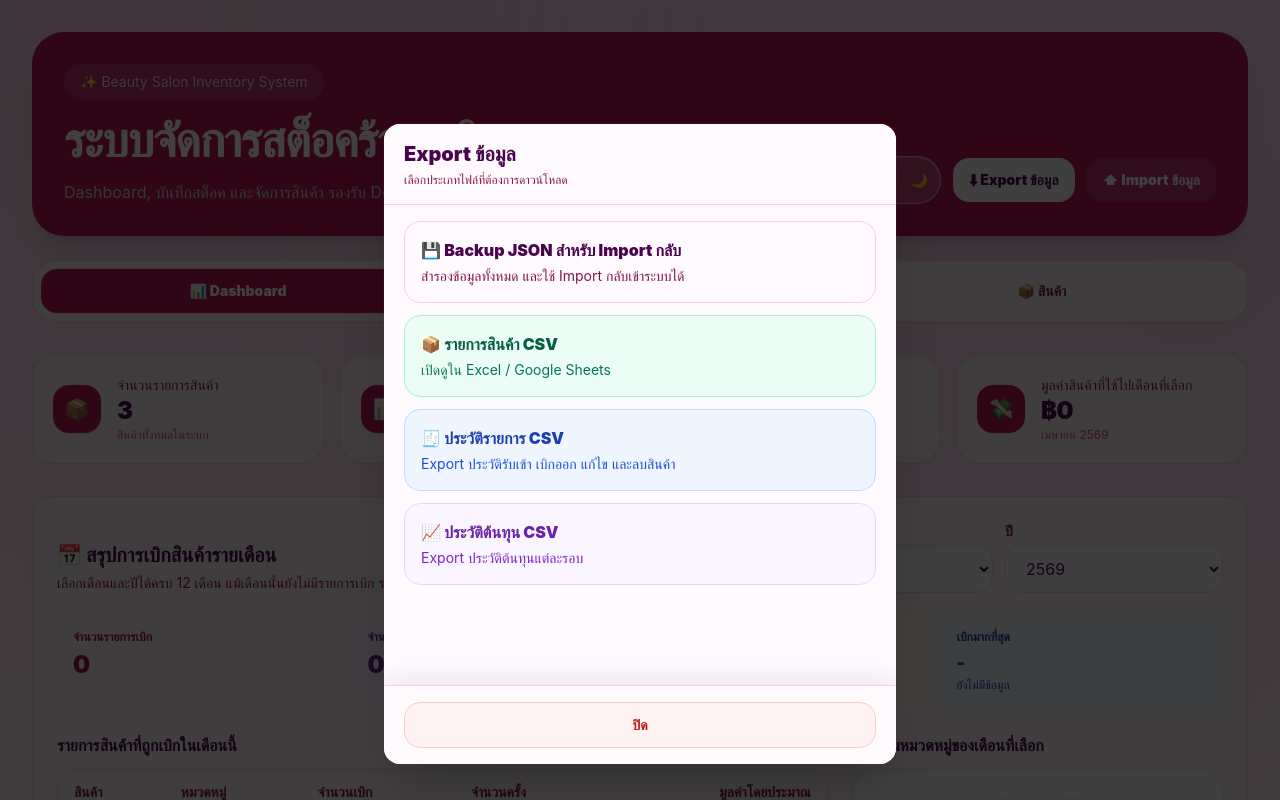
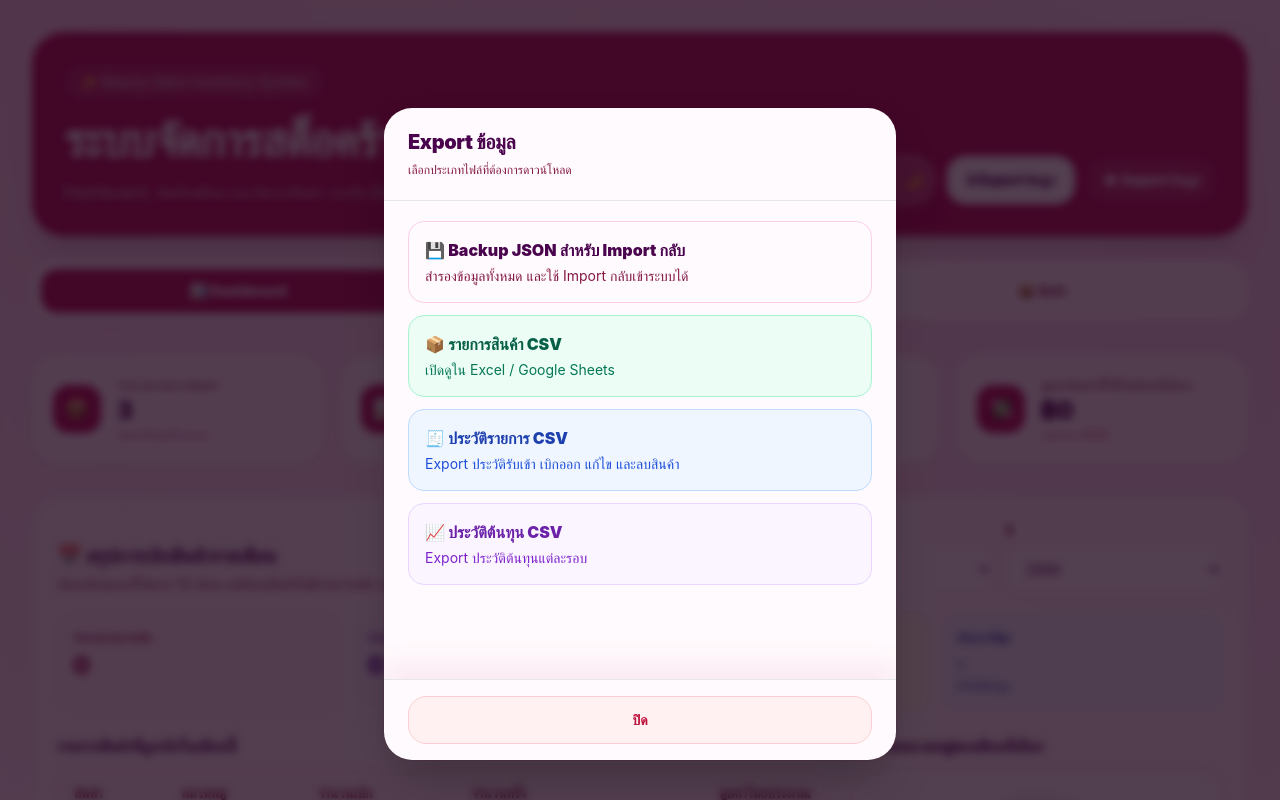
Before and after one commit to 60massmedia-ship-it/beauty-salon-inventory, a React (Vite) app: page / in a window 1280 px wide. Both pictures are taken after a click on the button "⬇ Export ข้อมูล". Shown: the top 800 px of the page. Built offline with nearby package versions, Linux system fonts and the light colour scheme.

Commit message:
Polish shared UI components for premium salon style

```diff
--- a/src/components/ui.jsx
+++ b/src/components/ui.jsx
@@ -7,7 +7,7 @@ export function Button({ children, type = 'button', className = '', onClick, dis
       type={type}
       onClick={onClick}
       disabled={disabled}
-      className={`inline-flex min-h-[44px] items-center justify-center rounded-2xl px-4 py-3 text-sm font-black transition hover:-translate-y-0.5 active:scale-[0.98] disabled:cursor-not-allowed disabled:opacity-50 ${className}`}
+      className={`premium-button inline-flex min-h-[48px] items-center justify-center rounded-[1.15rem] px-5 py-3 text-sm font-black tracking-[-0.01em] transition-all duration-200 hover:-translate-y-0.5 active:translate-y-0 active:scale-[0.98] disabled:cursor-not-allowed disabled:opacity-50 ${className}`}
     >
       {children}
     </button>
@@ -15,29 +15,29 @@ export function Button({ children, type = 'button', className = '', onClick, dis
 }
 
 export function Card({ children, className = '' }) {
-  return <div className={`rounded-3xl border border-white/70 bg-white/85 shadow-sm backdrop-blur ${className}`}>{children}</div>;
+  return <div className={`premium-card rounded-[1.75rem] border bg-white/90 shadow-sm backdrop-blur-xl ${className}`}>{children}</div>;
 }
 
 export function Field({ label, children, helper, className = '' }) {
   return (
-    <label className={`space-y-1 ${className}`}>
-      <span className="text-sm font-black text-neutral-700">{label}</span>
+    <label className={`premium-field space-y-1.5 ${className}`}>
+      <span className="text-[13px] font-black uppercase tracking-[0.02em] text-neutral-700">{label}</span>
       {children}
-      {helper ? <p className="text-xs text-neutral-400">{helper}</p> : null}
+      {helper ? <p className="text-xs leading-relaxed text-neutral-400">{helper}</p> : null}
     </label>
   );
 }
 
 export function TextInput(props) {
-  return <input {...props} className={`w-full rounded-2xl border border-neutral-200 bg-white px-4 py-3 outline-none focus:border-neutral-950 ${props.className || ''}`} />;
+  return <input {...props} className={`premium-input w-full rounded-[1.1rem] border bg-white px-4 py-3.5 text-sm outline-none transition ${props.className || ''}`} />;
 }
 
 export function SelectInput(props) {
-  return <select {...props} className={`w-full rounded-2xl border border-neutral-200 bg-white px-4 py-3 outline-none focus:border-neutral-950 ${props.className || ''}`} />;
+  return <select {...props} className={`premium-input w-full rounded-[1.1rem] border bg-white px-4 py-3.5 text-sm outline-none transition ${props.className || ''}`} />;
 }
 
 export function TextArea(props) {
-  return <textarea {...props} className={`min-h-20 w-full rounded-2xl border border-neutral-200 bg-white px-4 py-3 outline-none focus:border-neutral-950 ${props.className || ''}`} />;
+  return <textarea {...props} className={`premium-input min-h-24 w-full rounded-[1.1rem] border bg-white px-4 py-3.5 text-sm outline-none transition ${props.className || ''}`} />;
 }
 
 export function Modal({ title, subtitle, children, onCancel, onSave, saveText = '💾 บันทึกข้อมูล', maxWidth = 'max-w-xl', hideSave = false }) {
@@ -55,17 +55,17 @@ export function Modal({ title, subtitle, children, onCancel, onSave, saveText =
   if (!mounted) return null;
 
   return createPortal(
-    <div className="fixed inset-0 z-[2147483647] bg-black/75 pointer-events-auto">
-      <div className="fixed inset-x-0 bottom-0 z-[2147483647] flex justify-center px-0 md:inset-x-0 md:top-[108px] md:bottom-0 md:overflow-y-auto md:px-3 md:pb-5">
-        <div className={`relative flex h-[88dvh] w-full flex-col overflow-hidden rounded-t-[2rem] bg-white shadow-2xl ring-1 ring-black/10 md:my-4 md:h-auto md:max-h-[calc(100dvh-130px)] md:rounded-2xl ${maxWidth}`}>
-          <div className="shrink-0 border-b border-neutral-100 bg-white px-5 pb-4 pt-3 md:py-4">
-            <div className="mx-auto mb-3 h-1.5 w-12 rounded-full bg-neutral-300 md:hidden" />
-            <h3 className="text-lg font-black text-neutral-950 md:text-xl">{title}</h3>
-            {subtitle ? <p className="mt-1 text-xs text-neutral-500">{subtitle}</p> : null}
+    <div className="fixed inset-0 z-[2147483647] bg-[#190016]/75 pointer-events-auto backdrop-blur-sm">
+      <div className="fixed inset-x-0 bottom-0 z-[2147483647] flex justify-center px-0 md:inset-x-0 md:top-[92px] md:bottom-0 md:overflow-y-auto md:px-4 md:pb-6">
+        <div className={`premium-modal relative flex h-[88dvh] w-full flex-col overflow-hidden rounded-t-[2rem] bg-white shadow-2xl ring-1 ring-pink-950/10 md:my-4 md:h-auto md:max-h-[calc(100dvh-120px)] md:rounded-[1.75rem] ${maxWidth}`}>
+          <div className="premium-modal-header shrink-0 border-b px-5 pb-4 pt-3 md:px-6 md:py-5">
+            <div className="mx-auto mb-3 h-1.5 w-12 rounded-full bg-pink-200 md:hidden" />
+            <h3 className="text-lg font-black tracking-[-0.02em] text-neutral-950 md:text-xl">{title}</h3>
+            {subtitle ? <p className="mt-1 text-xs leading-relaxed text-neutral-500">{subtitle}</p> : null}
           </div>
-          <div className="min-h-0 flex-1 overflow-y-auto overscroll-contain px-5 py-4">{children}</div>
-          <div className={`shrink-0 grid gap-3 border-t border-neutral-100 bg-white px-5 pb-[calc(1rem+env(safe-area-inset-bottom))] pt-4 shadow-[0_-8px_24px_rgba(0,0,0,0.08)] ${hideSave ? 'grid-cols-1' : 'grid-cols-2'}`}>
-            <Button className="w-full border border-red-200 bg-red-50 py-3 text-red-700 hover:bg-red-100" onClick={onCancel}>{hideSave ? 'ปิด' : '✕ ยกเลิก'}</Button>
+          <div className="min-h-0 flex-1 overflow-y-auto overscroll-contain px-5 py-5 md:px-6">{children}</div>
+          <div className={`premium-modal-actions shrink-0 grid gap-3 border-t px-5 pb-[calc(1rem+env(safe-area-inset-bottom))] pt-4 shadow-[0_-14px_30px_rgba(190,24,93,0.08)] md:px-6 ${hideSave ? 'grid-cols-1' : 'grid-cols-2'}`}>
+            <Button className="w-full border border-rose-200 bg-rose-50 py-3 text-rose-700 hover:bg-rose-100" onClick={onCancel}>{hideSave ? 'ปิด' : '✕ ยกเลิก'}</Button>
             {!hideSave ? <Button className="w-full bg-neutral-950 py-3 text-white hover:bg-neutral-800" onClick={onSave}>{saveText}</Button> : null}
           </div>
         </div>
```
